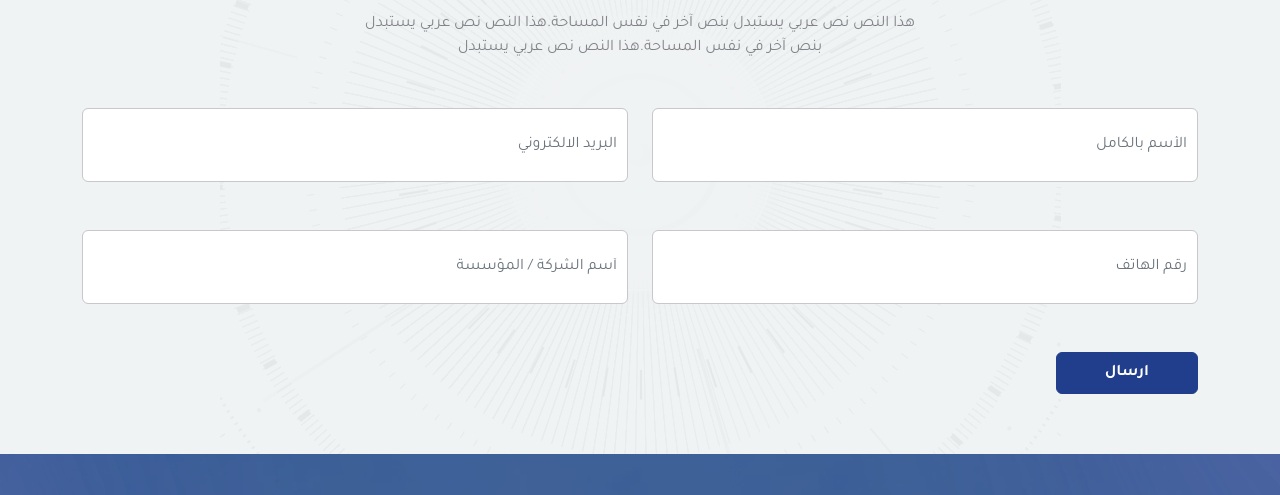
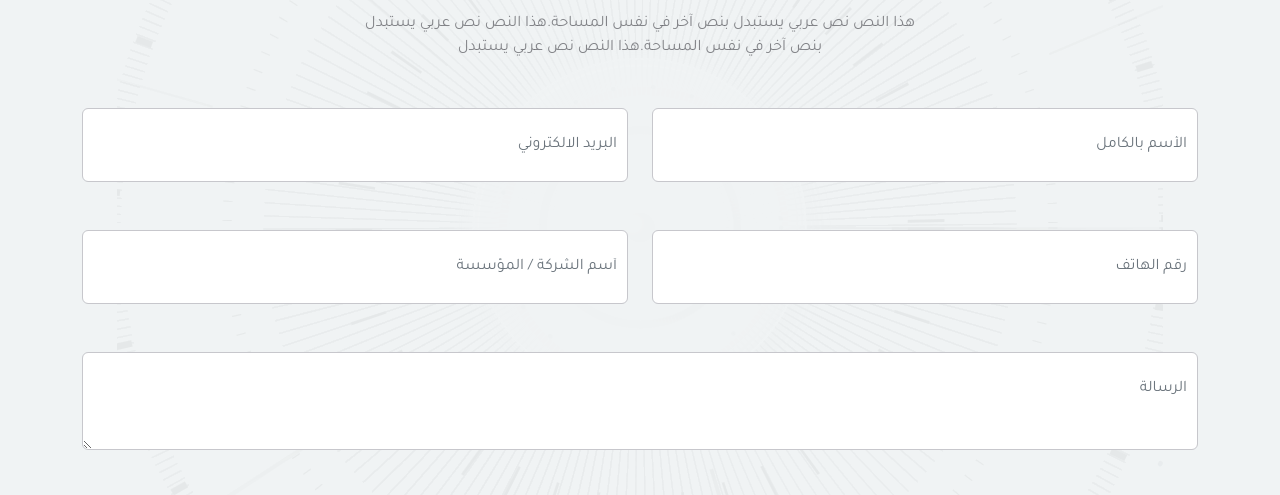
Before and after one commit to teknoclass/edrak-frontend, a plain HTML site: page about-us.html in a window 1280 px wide. Shown: the part 2603-3098 px from the top of the page. Drawn offline with Linux system fonts and the light colour scheme.

Commit message:
Add message textarea to multiple forms for user input

```diff
--- a/about-us.html
+++ b/about-us.html
@@ -283,6 +283,11 @@
                 <input class="form-control" type="text" placeholder="أسم الشركة / المؤسسة">
               </div>
             </div>
+            <div class="col-12 mb-5">
+              <div class="form-group">
+                <textarea class="form-control" name="" id="" placeholder="الرسالة"></textarea>
+              </div>
+            </div>
             <div class="d-flex">
               <button class="btn py-2 btn-primary px-5">ارسال</button>
             </div>
--- a/css/main.css
+++ b/css/main.css
@@ -783,7 +783,8 @@ footer .bottom-footer ul li a.link-item {
     z-index: 3;
 }
 
-.contact-us-section .form-control {
+.contact-us-section .form-control ,
+.contact-us-section textarea {
     color: var(--labels-color-02);
     border: 1px solid var(--gray-color-3);
     background-color: var(--white-color);
```
Also changed, not shown: educational-enviroments-details.html (+5 -0 lines), educational-enviroments.html (+5 -0 lines), educational-furniture-details.html (+5 -0 lines), educational-furniture.html (+5 -0 lines), index.html (+5 -0 lines), our-projects-details.html (+5 -0 lines), our-projects.html (+5 -0 lines), partners.html (+5 -0 lines), solutions-furniture.html (+5 -0 lines).
